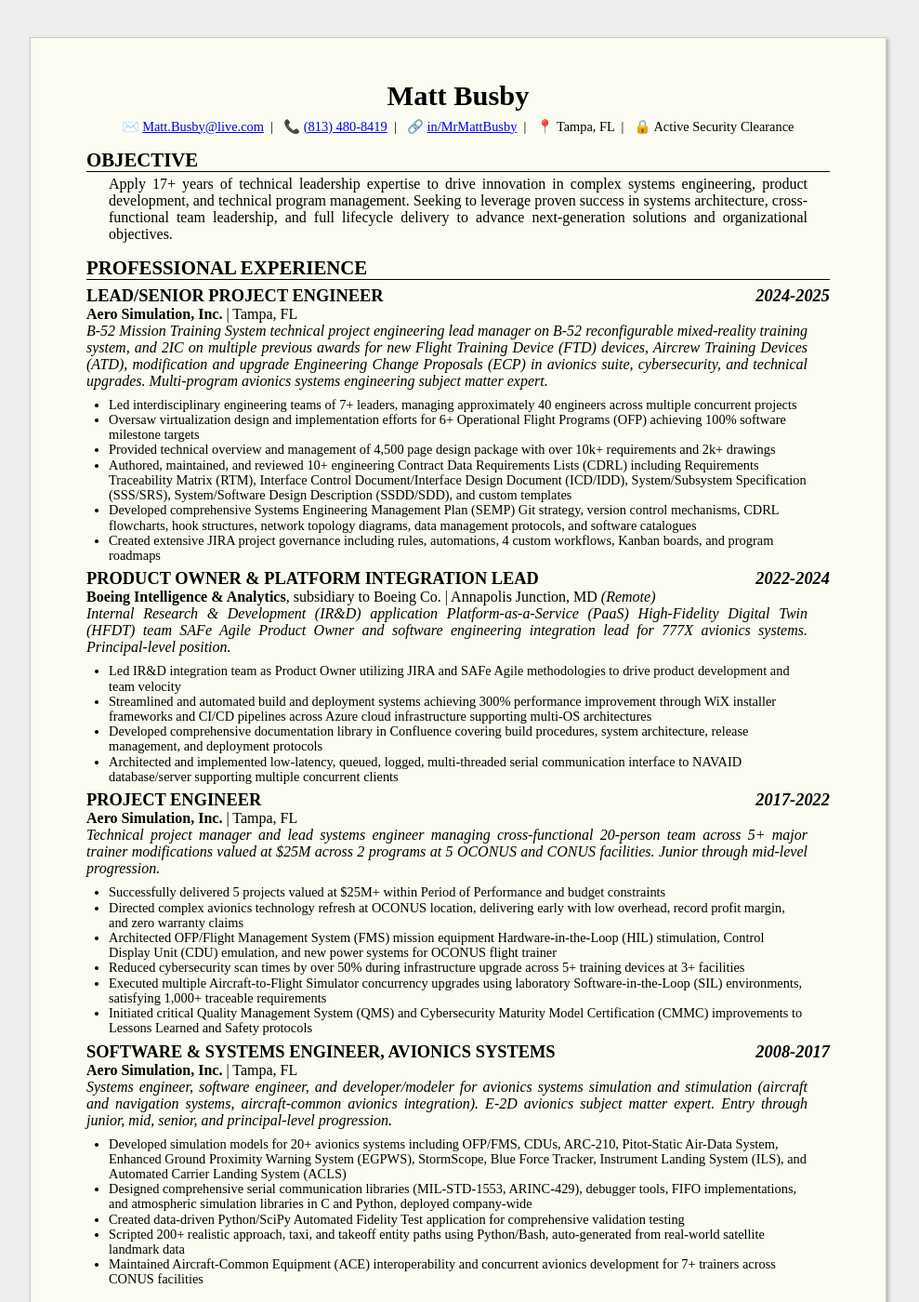
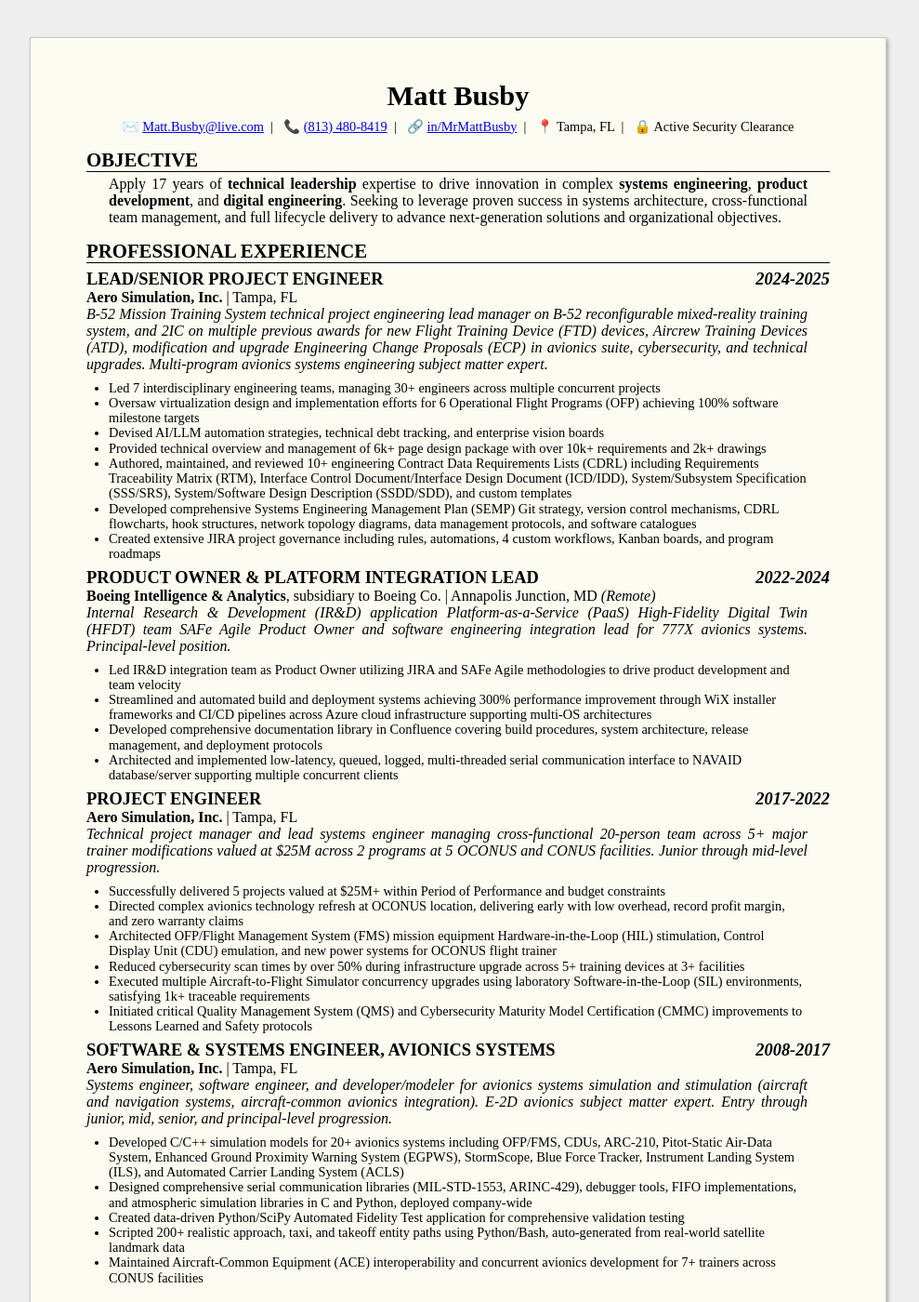
Before and after one commit to MrMattBusby/MrMattBusby.github.io, a Jekyll site: the page built from index.md, in a window 1280 px wide and 1400 px high. Shown: the whole window at 93% size, without its empty margins (147-1136 px from the left). Built offline with Jekyll 4.4.1, drawn with Linux system fonts in a browser that asks for light colours; some of the changed text lies outside the part shown.

Commit message:
Hotfix: Final?

```diff
--- a/index.md
+++ b/index.md
@@ -17,7 +17,7 @@
 
 ## Objective
 
-Apply 17+ years of technical leadership expertise to drive innovation in complex systems engineering, product development, and technical program management. Seeking to leverage proven success in systems architecture, cross-functional team leadership, and full lifecycle delivery to advance next-generation solutions and organizational objectives.
+Apply 17 years of **technical leadership** expertise to drive innovation in complex **systems engineering**, **product development**, and **digital engineering**. Seeking to leverage proven success in systems architecture, cross-functional team management, and full lifecycle delivery to advance next-generation solutions and organizational objectives.
 
 ## Professional Experience
 
@@ -26,9 +26,10 @@
 **Aero Simulation, Inc.**  |  Tampa, FL
 *B-52 Mission Training System technical project engineering lead manager on B-52 reconfigurable mixed-reality training system, and 2IC on multiple previous awards for new Flight Training Device (FTD) devices, Aircrew Training Devices (ATD), modification and upgrade Engineering Change Proposals (ECP) in avionics suite, cybersecurity, and technical upgrades. Multi-program avionics systems engineering subject matter expert.*
 
-- Led interdisciplinary engineering teams of 7+ leaders, managing approximately 40 engineers across multiple concurrent projects
-- Oversaw virtualization design and implementation efforts for 6+ Operational Flight Programs (OFP) achieving 100% software milestone targets
-- Provided technical overview and management of 4,500 page design package with over 10k+ requirements and 2k+ drawings
+- Led 7 interdisciplinary engineering teams, managing 30+ engineers across multiple concurrent projects
+- Oversaw virtualization design and implementation efforts for 6 Operational Flight Programs (OFP) achieving 100% software milestone targets
+- Devised AI/LLM automation strategies, technical debt tracking, and enterprise vision boards
+- Provided technical overview and management of 6k+ page design package with over 10k+ requirements and 2k+ drawings
 - Authored, maintained, and reviewed 10+ engineering Contract Data Requirements Lists (CDRL) including Requirements Traceability Matrix (RTM), Interface Control Document/Interface Design Document (ICD/IDD), System/Subsystem Specification (SSS/SRS), System/Software Design Description (SSDD/SDD), and custom templates
 - Developed comprehensive Systems Engineering Management Plan (SEMP) Git strategy, version control mechanisms, CDRL flowcharts, hook structures, network topology diagrams, data management protocols, and software catalogues
 - Created extensive JIRA project governance including rules, automations, 4 custom workflows, Kanban boards, and program roadmaps
@@ -52,7 +53,7 @@
 - Directed complex avionics technology refresh at OCONUS location, delivering early with low overhead, record profit margin, and zero warranty claims
 - Architected OFP/Flight Management System (FMS) mission equipment Hardware-in-the-Loop (HIL) stimulation, Control Display Unit (CDU) emulation, and new power systems for OCONUS flight trainer
 - Reduced cybersecurity scan times by over 50% during infrastructure upgrade across 5+ training devices at 3+ facilities
-- Executed multiple Aircraft-to-Flight Simulator concurrency upgrades using laboratory Software-in-the-Loop (SIL) environments, satisfying 1,000+ traceable requirements
+- Executed multiple Aircraft-to-Flight Simulator concurrency upgrades using laboratory Software-in-the-Loop (SIL) environments, satisfying 1k+ traceable requirements
 - Initiated critical Quality Management System (QMS) and Cybersecurity Maturity Model Certification (CMMC) improvements to Lessons Learned and Safety protocols
 
 ### Software & Systems Engineer, Avionics Systems *2008-2017*
@@ -60,7 +61,7 @@
 **Aero Simulation, Inc.**  |  Tampa, FL
 *Systems engineer, software engineer, and developer/modeler for avionics systems simulation and stimulation (aircraft and navigation systems, aircraft-common avionics integration). E-2D avionics subject matter expert. Entry through junior, mid, senior, and principal-level progression.*
 
-- Developed simulation models for 20+ avionics systems including OFP/FMS, CDUs, ARC-210, Pitot-Static Air-Data System, Enhanced Ground Proximity Warning System (EGPWS), StormScope, Blue Force Tracker, Instrument Landing System (ILS), and Automated Carrier Landing System (ACLS)
+- Developed C/C++ simulation models for 20+ avionics systems including OFP/FMS, CDUs, ARC-210, Pitot-Static Air-Data System, Enhanced Ground Proximity Warning System (EGPWS), StormScope, Blue Force Tracker, Instrument Landing System (ILS), and Automated Carrier Landing System (ACLS)
 - Designed comprehensive serial communication libraries (MIL-STD-1553, ARINC-429), debugger tools, FIFO implementations, and atmospheric simulation libraries in C and Python, deployed company-wide
 - Created data-driven Python/SciPy Automated Fidelity Test application for comprehensive validation testing
 - Scripted 200+ realistic approach, taxi, and takeoff entity paths using Python/Bash, auto-generated from real-world satellite landmark data
@@ -100,6 +101,7 @@
 
 ### Project & Program Management
 
+- Vision, Strategy, SWOT, Risk Management
 - SAFe Agile Product Owner/Project Manager, Scrum, Kanban
 - V-Model, Waterfall Project Management
 - Statement of Work (SOW), CDRL Statement of Requirements Document (SRD) management
@@ -120,16 +122,17 @@
 
 ### Complex Systems Delivery
 
-- Full Flight Simulators, 6-Degrees of Freedom (DOF) Level-D/6 devices
+- **High-fidelity simulation systems & digital twins**
+- Hardware-in-the-Loop (HIL) & Software-in-the-Loop (SIL) systems
+- **Full Flight Simulators**, 6-Degrees of Freedom (DOF) Level-D/6 devices
 - Operational Flight Trainer (OFT)/Advanced Procedures Trainer (APT)
-- High-fidelity simulation systems & digital twins
-- Hardware-in-the-Loop (HIL) & Software-in-the-Loop (SIL) systems
-- Virtual Reality/Mixed Reality Training Systems
+- Virtual Reality/**Mixed-Reality Training Systems**
 - Multi-platform system integration & concurrent development
 - Qualification Test Guide (QTG), Universal Automated Fidelity Testing (UAFT)
-- Application Programming Interfaces (API), Common Image Generator Interface (CIGI), Instructor Operator Station (IOS), Host Systems
-- AI Large Language Model Training & Integrations\*
+- Application Programming Interfaces (API)
+- **AI Large Language Model Training, Automations, & Integrations**\*
 {: .twocollist }
+- **Platform and Software as a Service (PaaS/SaaS)**\*
 
 ## Education
 
```
Also changed, not shown: other parts of index.md (+1 -1 lines).
